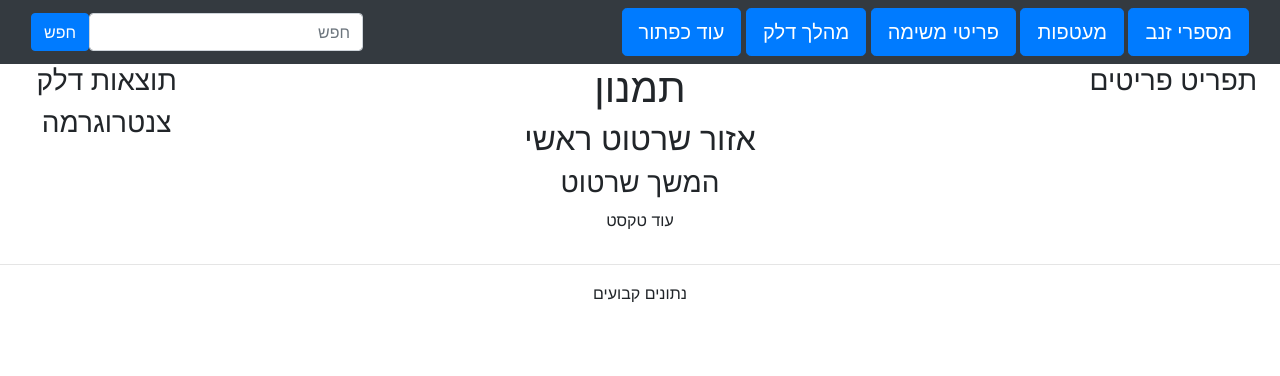
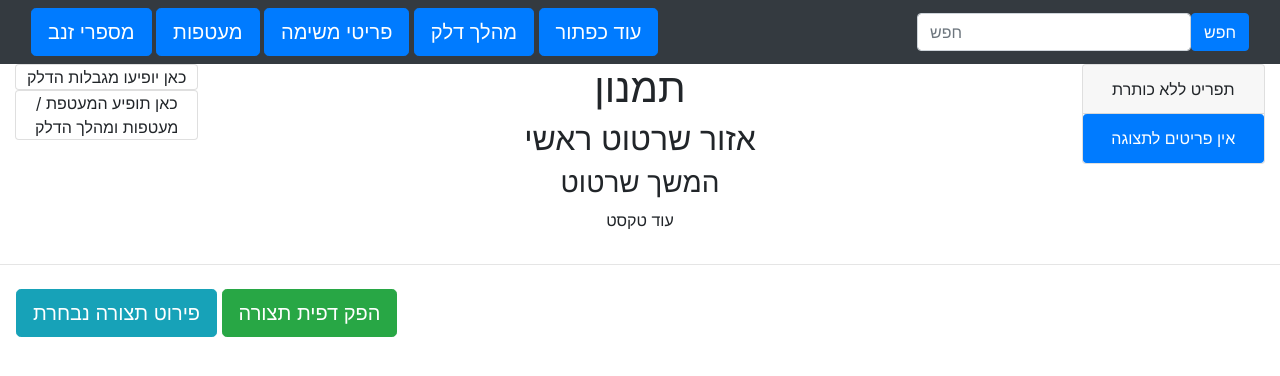
Before and after one commit to siorm2310/Tamnun, a Django app: page / in a window 1280 px wide. Shown: the top 376 px of the page. Run offline with Django 3.2, Linux system fonts and the light colour scheme; some libraries are stand-ins or nearby versions.

Commit message:
added partial .html files for side menus

```diff
--- a/TamnunMainPage/static/TamnunMainPage/style.css
+++ /dev/null
@@ -1,4 +0,0 @@
-.navbar{
-    background-color: gray;
-    direction: rtl;
-}
--- /dev/null
+++ b/TamnunMainPage/templates/TamnunMainPage/_item_menu.html
@@ -0,0 +1,18 @@
+<div class="card">
+    <div class="card-header">
+        {% if list_name %}
+        {{ list_name }}
+        {% else %}
+        תפריט ללא כותרת
+        {% endif %}
+    </div>
+    <ul class="list-group">
+        {% if list_item %}
+        {% for item in list_items %}
+        <button type="button" class="list-group-item"></button>
+        {% endfor %}
+        {% else %}
+        <li class="list-group-item active">אין פריטים לתצוגה</li>
+        {% endif %}
+    </ul>
+</div>
--- /dev/null
+++ b/TamnunMainPage/templates/TamnunMainPage/_results_bar.html
@@ -0,0 +1,6 @@
+<div class="card" id = "fuel-limitations">
+    כאן יופיעו מגבלות הדלק
+</div>
+<div class="card" id = "centrogram">
+    כאן תופיע המעטפת / מעטפות ומהלך הדלק
+</div>
--- a/TamnunMainPage/templates/TamnunMainPage/calc_layout.html
+++ b/TamnunMainPage/templates/TamnunMainPage/calc_layout.html
@@ -3,6 +3,8 @@
 {% block title %} Tamnun {% endblock %}
 
 {% block body %}
+
+<!-- <script src=""></script> -->
 
 <nav class="navbar navbar-expand-lg navbar-dark bg-dark" >
   <div class="container-fluid">
@@ -25,29 +27,29 @@
 <div class="container-fluid text-center">
         <div class="row content">
             <div class="col-sm-2 sidenav">
-              <h3>
-                תוצאות דלק
-              </h3>
-              <h3>
-                צנטרוגרמה
-              </h3>
+              <!-- This is the left side menu which displays the results of the calculations -->
+              {% include "TamnunMainPage/_results_bar.html" %}
             </div>
             <div class="col-sm-8 text-center">
+              {% block schematic %}
                 <h1>תמנון</h1>
                 <h2>אזור שרטוט ראשי</h2>
                 <h3>המשך שרטוט</h3>
                 <p>עוד טקסט</p>
+              {% endblock %}
             </div>
             <div class="col-sm-2 sidenav">
-                <h3>
-                  תפריט פריטים
-                </h3>
-                </div>
+                <!-- This is the right changing menu. the partial .html file creates the menu -->
+                {% include "TamnunMainPage/_item_menu.html" %}
+            </div>
             </div>
         </div>
 </div>
 <hr>
-    <footer class="container-fluid text-center">
-        <p>נתונים קבועים</p>
+    <footer class="navbar" id="footer_calc">
+        <div class="btn-group-lg">
+            <button type="button" class="btn btn-info" id="Envelopes">פירוט תצורה נבחרת</button>
+            <button type="button" class="btn btn-success" id="generatePDF">הפק דפית תצורה</button>
+        </div>
     </footer>
 {% endblock %}
--- a/TamnunMainPage/templates/TamnunMainPage/layout.html
+++ b/TamnunMainPage/templates/TamnunMainPage/layout.html
@@ -7,8 +7,8 @@
     <meta name="viewport" content="width=device-width, initial-scale=1.0">
     <meta http-equiv="X-UA-Compatible" content="ie=edge">
 
+    <link rel="stylesheet" href="{% static 'TamnunMainPage/style_calc.css' %}">
     <link rel="stylesheet" href="{% static 'TamnunMainPage/bootstrap.min.css' %}">
-    <link rel="stylesheet" href="{% static 'TamnunMainPage/style.css' %}">
     <link rel="stylesheet" href="{% static 'TamnunMainPage/bootstrap-grid.min.css' %}">
     <link rel="stylesheet" href="{% static 'TamnunMainPage/bootstrap-reboot.min.css' %}">
 
--- a/workflow.txt
+++ b/workflow.txt
@@ -1,7 +1,7 @@
 1. Front end:
     a. create functionality for buttons
-    b. insert image placeholders
-    c. insert menus (using django placeholders)
+    b. insert image placeholders.
+    c. insert menus (using django placeholders) ATTENTION: Bootstrap's "card" class is selected for menu / bar place holders
     d. create functionality for search form
     e. create footer display of data
 
```
